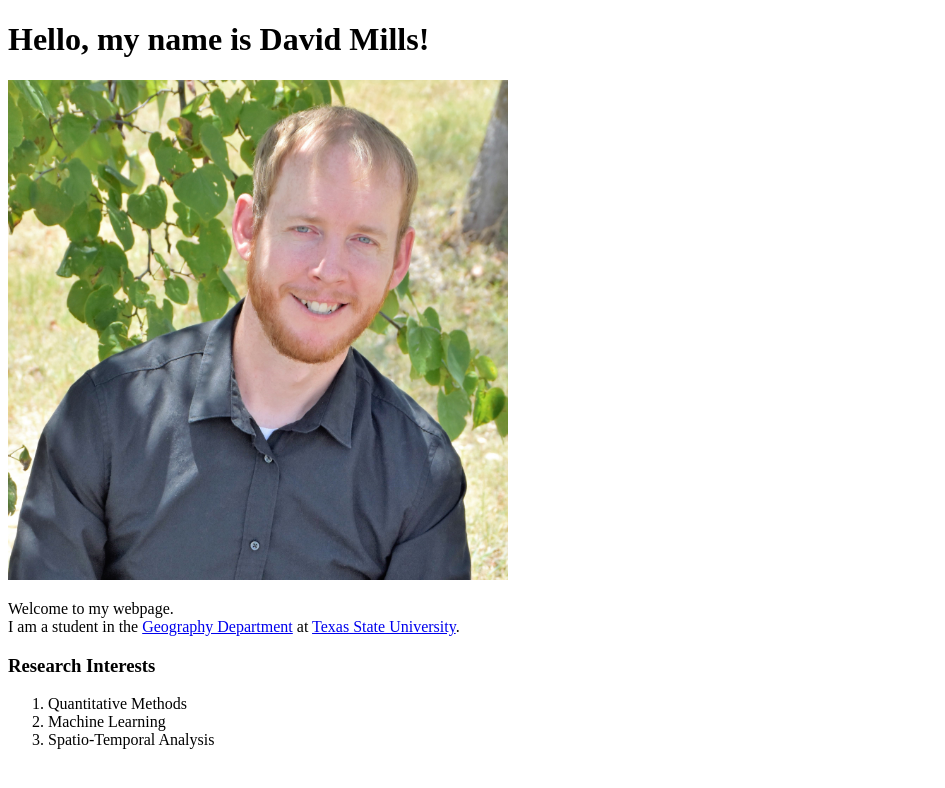
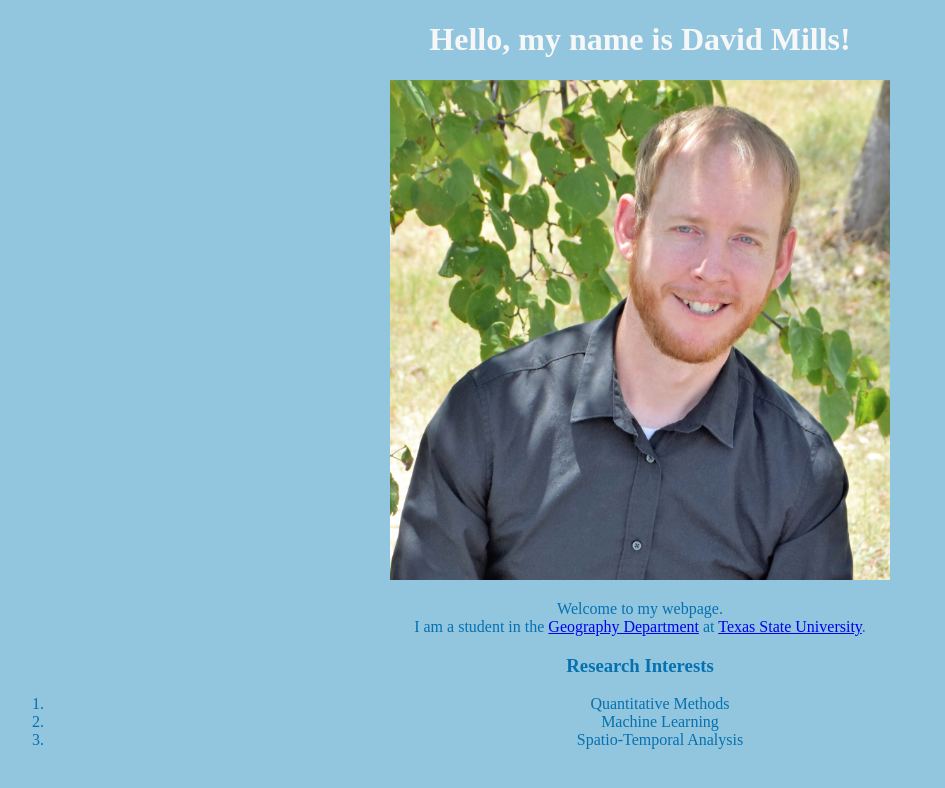
Before and after one commit to supermandave/supermandave.github.io, a plain HTML site: page index.html in a window 1280 px wide. Shown: the whole page, without its empty margins (0-945 px from the left). Drawn offline with Linux system fonts and the light colour scheme.

Commit message:
Added an external stylesheet for index.html.

```diff
--- /dev/null
+++ b/css/main_style.css
@@ -0,0 +1,9 @@
+body {
+  background-color: #92c5de;
+  color: #0571b0;
+  text-align: center;
+}
+
+h1 {
+  color: #f7f7f7;
+}
--- a/index.html
+++ b/index.html
@@ -2,6 +2,7 @@
 <html>
 <head>
   <title>David Mills</title>
+  <link rel="stylesheet" type="text/css" href="css/main_style.css">
 </head>
 <body>
   <h1>Hello, my name is David Mills!</h1>
```
